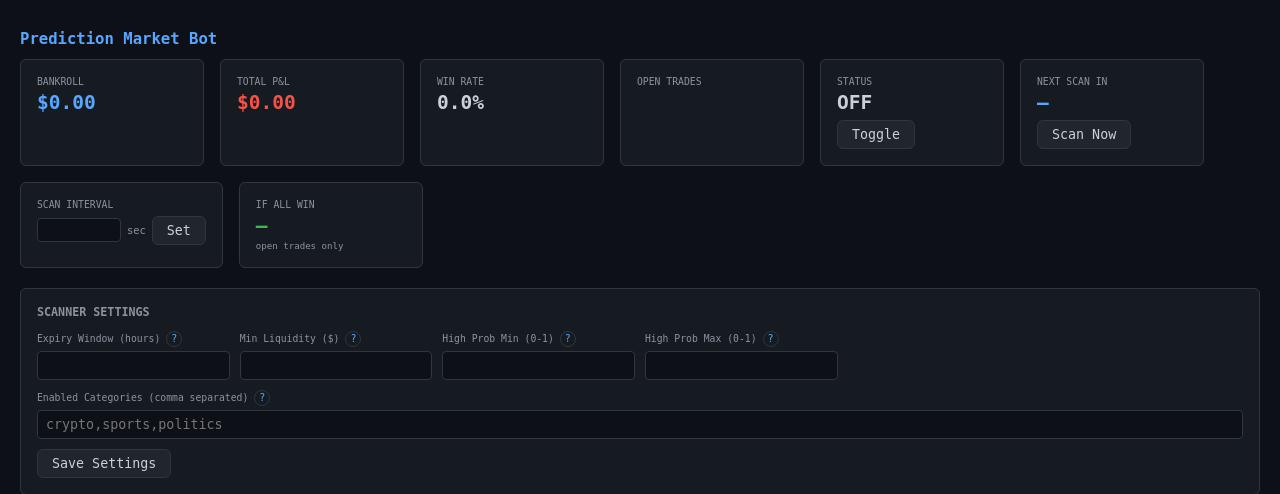
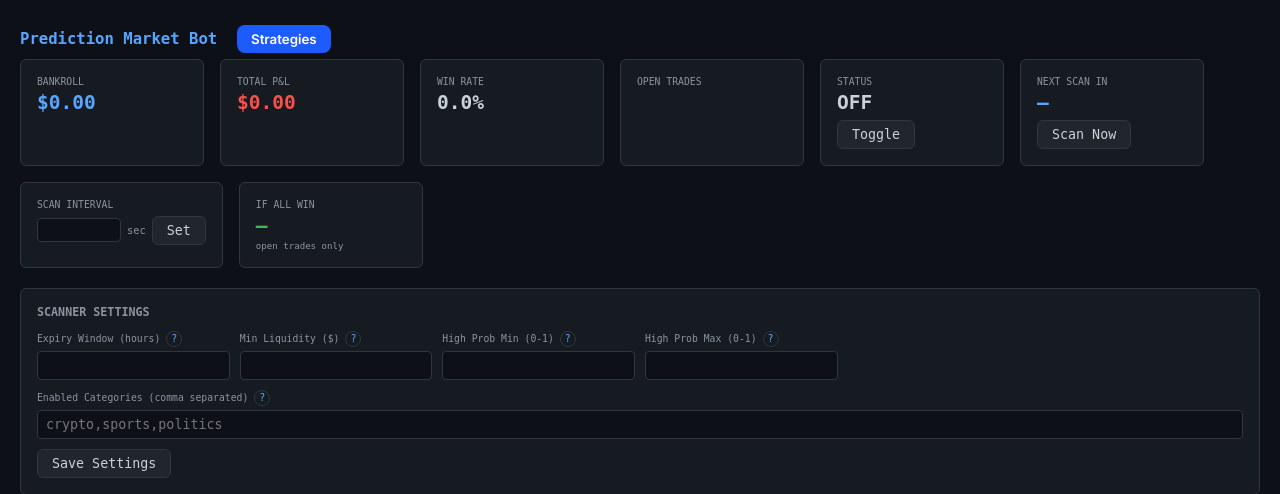
Before and after one commit to pkhaninejad/pacekeeper-trading-bot, a Python web app: template src/dashboard/templates/dashboard.html in a window 1280 px wide. Shown: the top 494 px of the page. Run offline with Jinja, Linux system fonts and the light colour scheme; the template is opened without the code that fills it, so the values that code supplies are empty.

Commit message:
feat(prediction-dashboard): wire the shared strategy builder
Prediction dashboard now mounts the same shared static builder assets (no
duplication) plus Pacekeeper tokens, with a Strategies button. The builder
JS is now bot-aware: it hides "Go LIVE" when the bot exposes no LIVE
designation (prediction is all paper). Templates serve the prediction
starters.

Co-Authored-By: Claude Opus 4.8 <noreply@anthropic.com>

```diff
--- a/prediction_bot/src/dashboard/app.py
+++ b/prediction_bot/src/dashboard/app.py
@@ -10,6 +10,7 @@ from typing import AsyncGenerator
 
 from fastapi import FastAPI, Request
 from fastapi.responses import HTMLResponse, StreamingResponse
+from fastapi.staticfiles import StaticFiles
 from fastapi.templating import Jinja2Templates
 from pydantic import BaseModel, Field
 
@@ -40,6 +41,10 @@ app.include_router(
     make_strategies_router(engine._strategy_store, _active_strategy_ids),
     prefix="/api",
 )
+
+# Reuse the stock dashboard's shared static assets (strategy builder + tokens).
+_SHARED_STATIC = Path(__file__).resolve().parents[3] / "src" / "dashboard" / "static"
+app.mount("/static", StaticFiles(directory=str(_SHARED_STATIC)), name="static")
 
 
 @app.get("/api/strategies/{strategy_id}/equity")
--- a/prediction_bot/src/dashboard/templates/dashboard.html
+++ b/prediction_bot/src/dashboard/templates/dashboard.html
@@ -42,9 +42,14 @@
   .activity-list li { border-bottom:1px solid #21262d; padding:8px 0; font-size:0.9em; }
   .activity-time { color:#8b949e; margin-right:8px; font-size:0.8em; }
 </style>
+  <link rel="preconnect" href="https://fonts.googleapis.com">
+  <link href="https://fonts.googleapis.com/css2?family=Inter:wght@400;500;600;700&family=JetBrains+Mono:wght@400;500;600&display=swap" rel="stylesheet">
+  <link rel="stylesheet" href="/static/pacekeeper-tokens.css">
+  <link rel="stylesheet" href="/static/strategy_builder.css">
 </head>
 <body>
-<h1>Prediction Market Bot</h1>
+<h1 style="display:inline-block">Prediction Market Bot</h1>
+<button id="sb-open-btn" onclick="StrategyBuilder.open()" style="margin-left:12px;padding:6px 14px;font-family:Inter,sans-serif;font-weight:600;border:none;border-radius:8px;background:#1E5BFF;color:#fff;cursor:pointer">Strategies</button>
 
 <div class="cards">
   <div class="card">
@@ -368,5 +373,7 @@ async function saveSettings() {
   }
 }
 </script>
+<script src="https://cdn.jsdelivr.net/npm/chart.js@4/dist/chart.umd.min.js"></script>
+<script src="/static/strategy_builder.js"></script>
 </body>
 </html>
--- /dev/null
+++ b/src/dashboard/static/pacekeeper-tokens.css
@@ -0,0 +1,140 @@
+/* =============================================================
+   PACEKEEPER — Design Tokens
+   Trading Desk · v1.2 · Light-first
+   ============================================================= */
+
+:root {
+  /* ---- Surfaces (Wallstr-inspired · clean white) ----------- */
+  --paper:        #FFFFFF;
+  --paper-2:      #F5F7FA;
+  --paper-3:      #EDF1F6;
+  --paper-4:      #DFE5EE;
+  --paper-edge:   #C9D2DF;
+
+  /* tinted surfaces — reserved, used sparingly                */
+  --tint-blue:    #E8EEF8;
+  --tint-amber:   #FBF1DC;
+  --tint-sage:    #E8F1EC;
+  --tint-clay:    #F4ECE3;
+  --tint-ink:     #0A2540;
+
+  /* ---- Ink -------------------------------------------------- */
+  --ink:          #0A2540;   /* deep navy · Wallstr           */
+  --ink-2:        #2C3E5C;
+  --ink-3:        #5A6B82;
+  --ink-4:        #8A95A8;
+  --rule:         #E3E8EF;
+  --rule-2:       #C5CDD9;
+
+  /* ---- Conviction (vibrant, restrained) -------------------- */
+  --accent:       #1E5BFF;   /* electric cobalt · Wallstr CTA */
+  --accent-2:     #1146CC;
+  --accent-soft:  #E1EAFF;
+
+  --amber:        #B8730E;
+  --amber-soft:   #F7E8C8;
+
+  --crimson:      #C4302E;
+  --crimson-soft: #F5D9D7;
+  --crimson-2:    #9E1F1D;
+
+  --sage:         #2C7A4B;
+  --sage-soft:    #DCEBE2;
+  --sage-2:       #1F5C39;
+
+  --slate:        #1E5BFF;
+  --slate-soft:   #E1EAFF;
+
+  --plum:         #5C3D6E;
+  --plum-soft:    #E8DDEE;
+
+  --bull:         var(--sage);
+  --bear:         var(--crimson);
+
+  /* ---- Type ------------------------------------------------- */
+  --serif:    "Inter", "Helvetica Neue", Helvetica, sans-serif;
+  --sans:     "Inter", "Helvetica Neue", Helvetica, sans-serif;
+  --mono:     "JetBrains Mono", "IBM Plex Mono", ui-monospace, monospace;
+
+  --t-display:   600 52px/1.05 var(--sans);
+  --t-h1:        600 34px/1.15 var(--sans);
+  --t-h2:        600 24px/1.25 var(--sans);
+  --t-h3:        600 16px/1.35 var(--sans);
+  --t-eyebrow:   600 11px/1   var(--mono);
+  --t-body:      400 14px/1.55 var(--sans);
+  --t-body-sm:   400 13px/1.50 var(--sans);
+  --t-label:     500 12px/1.4  var(--sans);
+  --t-mono-lg:   500 18px/1.2  var(--mono);
+  --t-mono:      500 13px/1.3  var(--mono);
+  --t-mono-sm:   500 11px/1.2  var(--mono);
+
+  /* ---- Spacing --------------------------------------------- */
+  --s-1: 4px;  --s-2: 8px;  --s-3: 12px; --s-4: 16px;
+  --s-5: 20px; --s-6: 24px; --s-7: 32px; --s-8: 40px;
+  --s-9: 48px; --s-10: 64px; --s-11: 80px; --s-12: 112px;
+
+  /* ---- Radii ----------------------------------------------- */
+  --r-0: 0;  --r-1: 3px; --r-2: 6px; --r-3: 8px; --r-4: 12px;
+
+  /* ---- Elevation (light) ----------------------------------- */
+  --elev-0: none;
+  --elev-1: 0 0 0 1px var(--rule);
+  --elev-2: 0 1px 2px rgba(15,20,30,0.06), 0 0 0 1px var(--rule);
+  --elev-3: 0 8px 24px -12px rgba(15,20,30,0.18), 0 0 0 1px var(--rule-2);
+  --elev-4: 0 24px 48px -16px rgba(15,20,30,0.22), 0 0 0 1px var(--rule-2);
+
+  /* ---- Motion ---------------------------------------------- */
+  --ease-out:  cubic-bezier(0.2, 0.8, 0.2, 1);
+  --ease-in:   cubic-bezier(0.6, 0, 0.8, 0.4);
+  --t-fast:    120ms;
+  --t-base:    220ms;
+  --t-slow:    420ms;
+}
+
+/* ---- Density -------------------------------------------------- */
+[data-density="cozy"]    { --row-h: 44px; --pad-y: 14px; }
+[data-density="standard"]{ --row-h: 36px; --pad-y: 10px; }
+[data-density="compact"] { --row-h: 28px; --pad-y: 6px;  }
+
+/* ---- Dark theme (opt-in via Tweaks) -------------------------- */
+[data-theme="dark"] {
+  --paper:        #0B0E13;
+  --paper-2:      #11151C;
+  --paper-3:      #161B24;
+  --paper-4:      #1C2230;
+  --paper-edge:   #232A38;
+
+  --ink:          #E8ECF3;
+  --ink-2:        #A8B0BD;
+  --ink-3:        #6D7689;
+  --ink-4:        #4A5365;
+  --rule:         #1F2532;
+  --rule-2:       #2B3344;
+
+  --accent:       #4D8DFF;
+  --accent-2:     #2F73E8;
+  --accent-soft:  #14223D;
+
+  --amber:        #F5A524;
+  --amber-soft:   #2A1F0A;
+  --crimson:      #EF4444;
+  --crimson-soft: #2A0E11;
+  --sage:         #22C55E;
+  --sage-soft:    #0B2418;
+  --slate:        #60A5FA;
+  --slate-soft:   #0E1B30;
+
+  --elev-2: 0 1px 2px rgba(0,0,0,0.4), 0 0 0 1px var(--rule);
+  --elev-3: 0 12px 24px -12px rgba(0,0,0,0.6), 0 0 0 1px var(--rule-2);
+  --elev-4: 0 24px 48px -16px rgba(0,0,0,0.7), 0 0 0 1px var(--rule-2);
+}
+
+/* ---- Live mode (amber chrome) -------------------------------- */
+[data-mode="live"] {
+  --mode-bar: var(--amber);
+  --mode-tint: var(--amber-soft);
+}
+[data-mode="demo"] {
+  --mode-bar: var(--accent);
+  --mode-tint: var(--accent-soft);
+}
--- a/src/dashboard/static/strategy_builder.js
+++ b/src/dashboard/static/strategy_builder.js
@@ -9,6 +9,7 @@
   var editingId = null;       // null = creating, else editing
   var formState = {};         // key -> value
   var liveId = null;
+  var liveSupported = false;  // bot exposes LIVE designation? (stock yes, prediction no)
   var chartInstance = null;   // Chart.js instance for the compare view
 
   var LIVE_COLOR = "#B8730E"; // amber — LIVE strategy
@@ -56,7 +57,10 @@
 
   // ── strategies list view ─────────────────────────────────────────────────
   function loadList() {
-    Promise.all([api("/strategies"), api("/live-strategy").catch(function () { return {}; })])
+    Promise.all([
+      api("/strategies"),
+      api("/live-strategy").then(function (r) { liveSupported = true; return r; }).catch(function () { liveSupported = false; return {}; }),
+    ])
       .then(function (res) {
         liveId = (res[1] || {}).live_strategy_id || null;
         renderList(res[0] || []);
@@ -208,7 +212,7 @@
 
     var actions = el("div", { class: "sb-row-actions" }, [
       el("button", { class: "sb-btn", onclick: function () { startBuilder(s); } }, ["Edit"]),
-      el("button", { class: "sb-btn", onclick: function () { designateLive(s); } }, [liveId === s.id ? "LIVE ✓" : "Go LIVE"]),
+      liveSupported ? el("button", { class: "sb-btn", onclick: function () { designateLive(s); } }, [liveId === s.id ? "LIVE ✓" : "Go LIVE"]) : null,
       el("button", { class: "sb-btn", onclick: function () { exportStrategy(s); } }, ["Export"]),
       el("button", { class: "sb-btn", onclick: function () { archiveStrategy(s); } }, ["Archive"]),
     ]);
```
